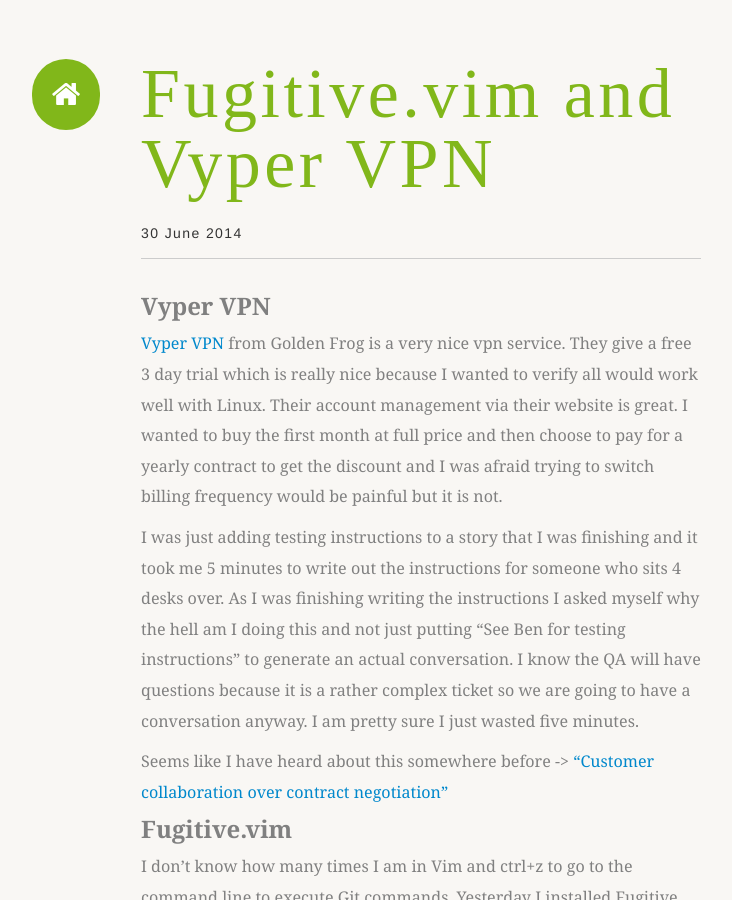
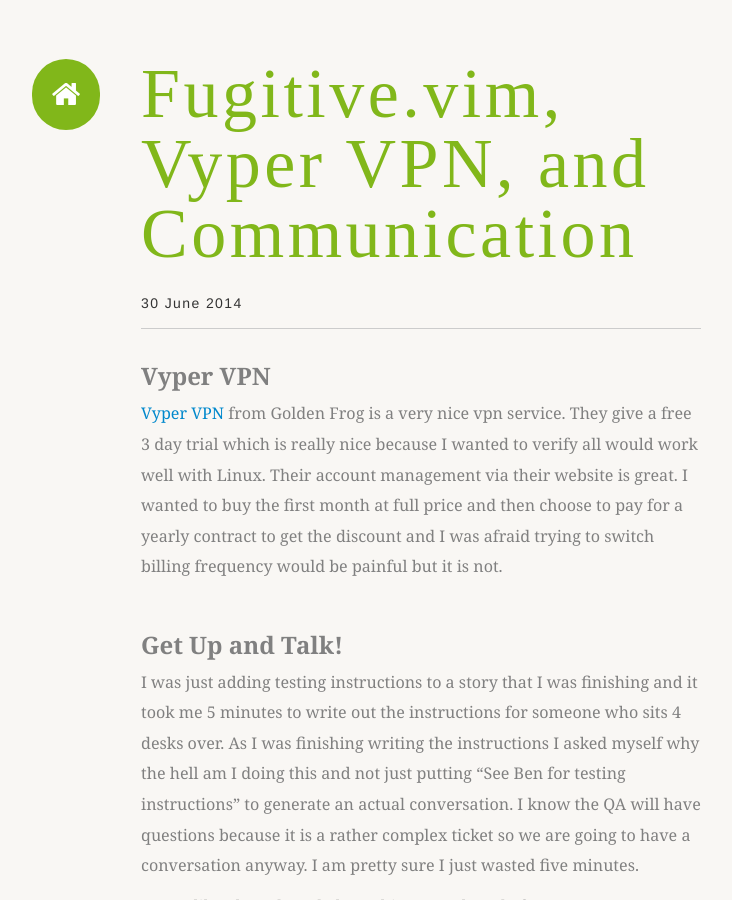
Before and after one commit to gdovicak/gdovicak.github.io, a Jekyll site: the page built from _posts/2014-07-01-pending.markdown, in a window 1280 px wide and 900 px high. Shown: the whole window, without its empty margins (289-1021 px from the left). Built offline with Jekyll 4.4.1, drawn with Linux system fonts in a browser that asks for light colours; some web fonts are replaced; Markdown is read by kramdown in place of the engine named in the settings.

Commit message:
Added headings

```diff
--- a/_posts/2014-07-01-pending.markdown
+++ b/_posts/2014-07-01-pending.markdown
@@ -1,16 +1,19 @@
 ---
 layout: journal_page
-title:  "Fugitive.vim and Vyper VPN"
+title:  "Fugitive.vim, Vyper VPN, and Communication"
 date:   2014-06-30 17:10:00
-categories: Journal VyperVPN Fugitive.vim
+categories: Journal VyperVPN Fugitive.vim Communication
 ---
 
 ###Vyper VPN
 [Vyper VPN](http://www.goldenfrog.com/vyprvpn) from Golden Frog is a very nice vpn service. They give a free 3 day trial which is really nice because I wanted to verify all would work well with Linux. Their account management via their website is great. I wanted to buy the first month at full price and then choose to pay for a yearly contract to get the discount and I was afraid trying to switch billing frequency would be painful but it is not.
 
+<br/>
+###Get Up and Talk!
 I was just adding testing instructions to a story that I was finishing and it took me 5 minutes to write out the instructions for someone who sits 4 desks over. As I was finishing writing the instructions I asked myself why the hell am I doing this and not just putting "See Ben for testing instructions" to generate an actual conversation. I know the QA will have questions because it is a rather complex ticket so we are going to have a conversation anyway. I am pretty sure I just wasted five minutes.
 
 Seems like I have heard about this somewhere before -> ["Customer collaboration over contract negotiation"](http://agilemanifesto.org/)
 
+<br/>
 ###Fugitive.vim
 I don't know how many times I am in Vim and ctrl+z to go to the command line to execute Git commands. Yesterday I installed Fugitive and it rocks. Saving more keystrokes and time!
```
